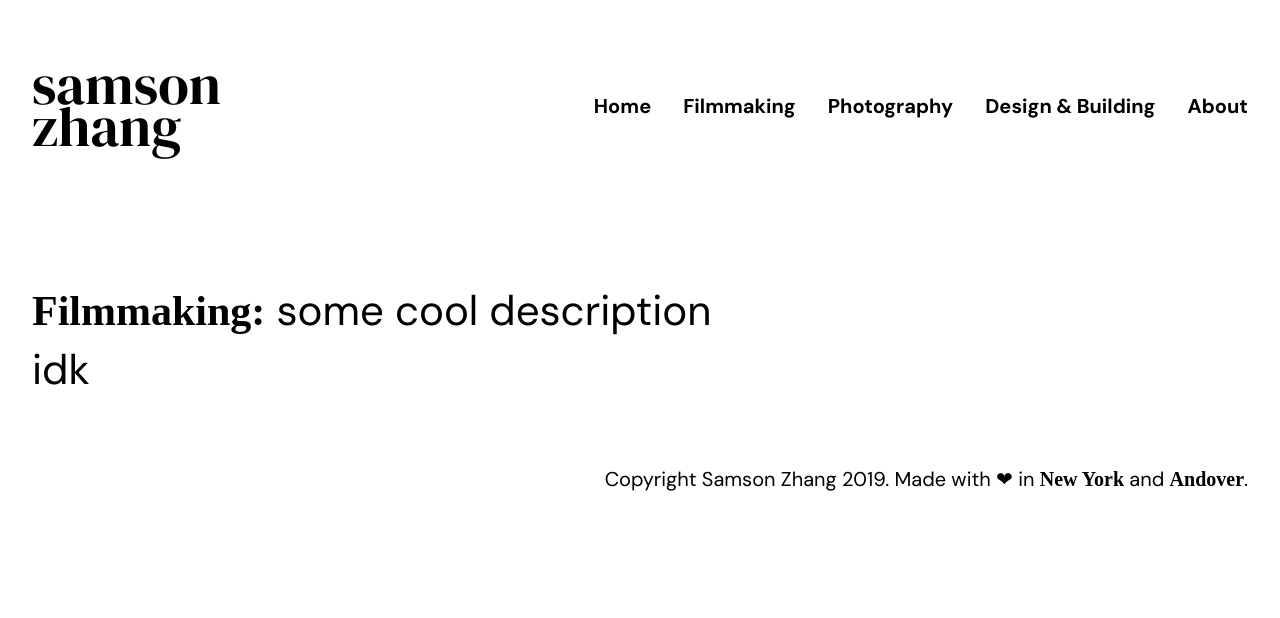
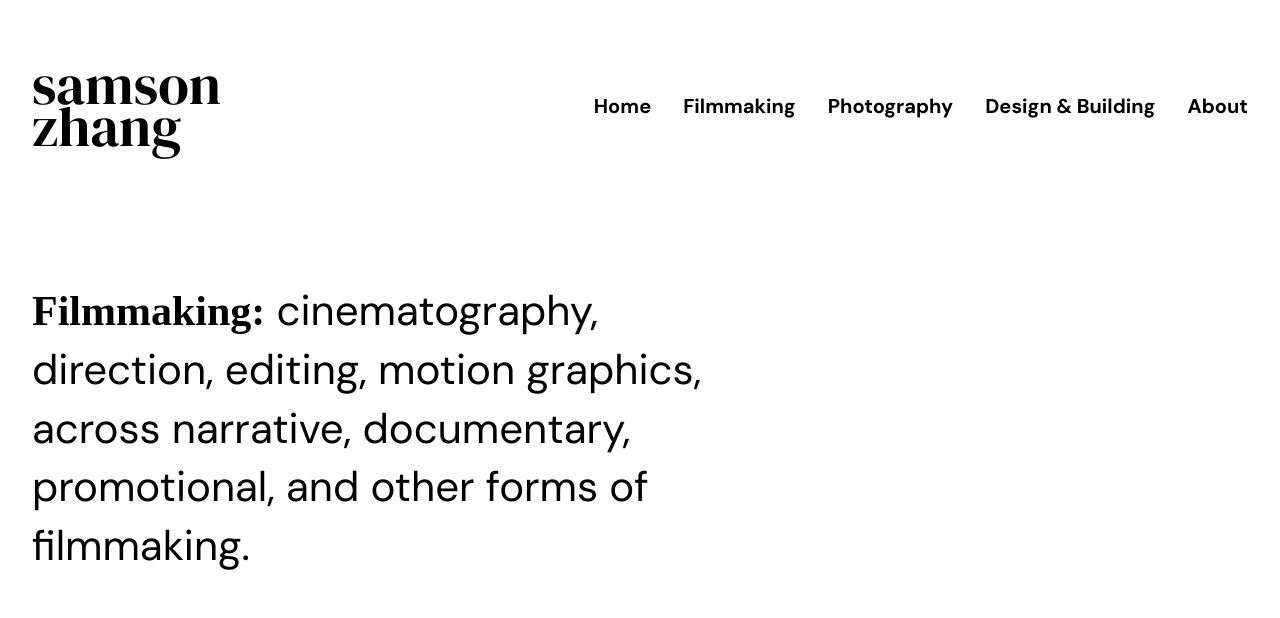
Before and after one commit to wwsalmon/portfolio, a Jekyll site: the page built from film.md, in a window 1280 px wide. Shown: the top 618 px of the page. Built offline with Jekyll 4.4.1, drawn with Linux system fonts in a browser that asks for light colours; some web fonts are replaced; grey boxes are pictures that could not be loaded.

Commit message:
Update film.md

```diff
--- a/film.md
+++ b/film.md
@@ -3,4 +3,6 @@ title: Filmmaking
 layout: portfolio
 ---
 
-**Filmmaking:** some cool description idk
+**Filmmaking:** cinematography, direction, editing, motion graphics, across narrative, documentary, promotional, and other forms of filmmaking.
+
+{% include youtube-gen.html id='WplYyJehtOw' %}
```
